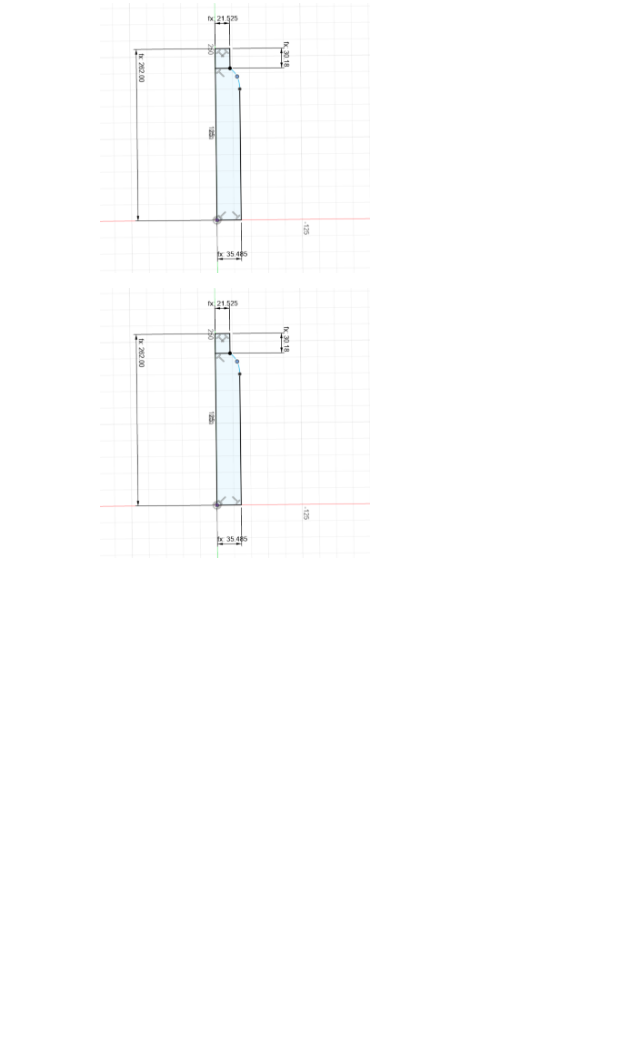
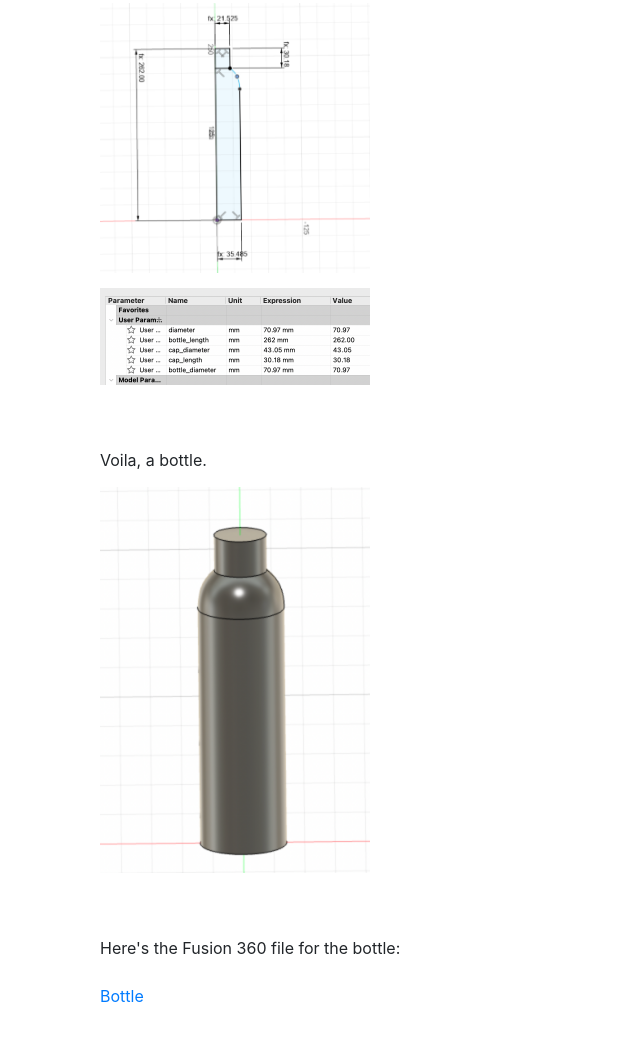
Before and after one commit to EviLore/PHYS-S12, a plain HTML site: page 02_cutting/index.html in a window 1280 px wide. Shown: the part 10331-11371 px from the top of the page, without its empty margins (0-640 px from the left). Before the commit the page ends 10952 px from the top, so only its background shows below. Drawn offline with nearby package versions, Linux system fonts and the light colour scheme.

Commit message:
Bottle finalized.

```diff
--- a/02_cutting/index.html
+++ b/02_cutting/index.html
@@ -341,7 +341,24 @@ Next, we'll finish the sketch and use the Revolve tool to 3D model it.
 </div>
 
 <div class="bodytext">
-  <img src="./032.png" class="imagedoc">
+  <img src="./033.png" class="imagedoc">
+</div>
+
+
+<div class="bodytext">
+  <br><br>
+  Voila, a bottle.
+</div>
+
+<div class="bodytext">
+  <img src="./034.png" class="imagedoc">
+</div>
+
+<div class="bodytext">
+ <br><br>
+ Here's the Fusion 360 file for the bottle:
+ <br><br>
+<a href="./bottle.f3d">Bottle</a>
 </div>
 <br>
 <br>
```
Also changed, not shown: 02_cutting/034.png (added), 1 other file.
